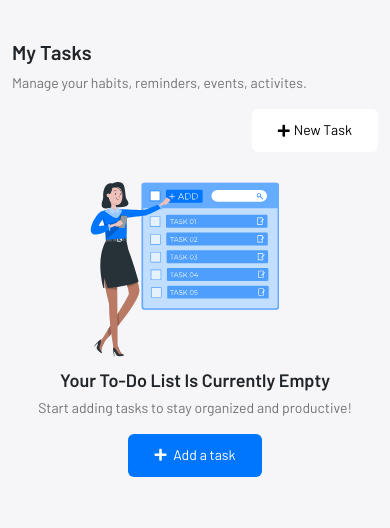
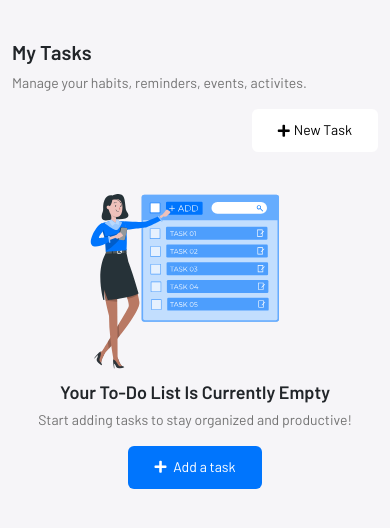
Before and after one commit to Ayamahdy2000/todo-list, a Vue app: page / in a window 390 px wide. Shown: the top 528 px of the page. Built offline with nearby package versions, Linux system fonts and the light colour scheme.

Commit message:
feat: checklist

```diff
--- a/src/assets/styles/components/_EmptyState.scss
+++ b/src/assets/styles/components/_EmptyState.scss
@@ -2,6 +2,7 @@
     display: flex;
     flex-direction: column;
     align-items: center;
+    margin-top: 60px;
     img{
         width: 450px;
         margin-bottom: 6px;
@@ -25,7 +26,7 @@
 
 @media (max-width: 767px){
     .empty-state{
-        margin-top: 24px;
+        margin-top: 36px;
         img{
             width: 250px;
             margin-bottom: 6px;
```
